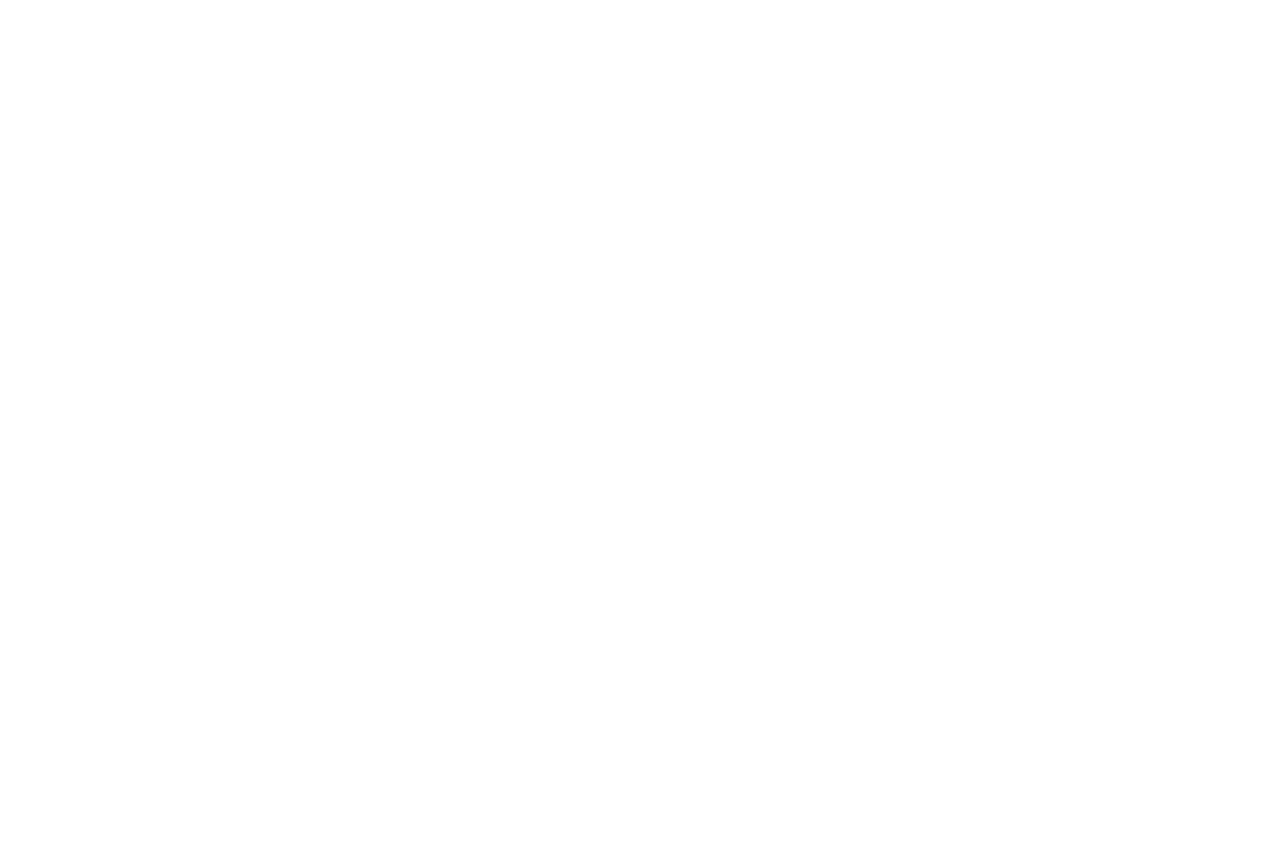
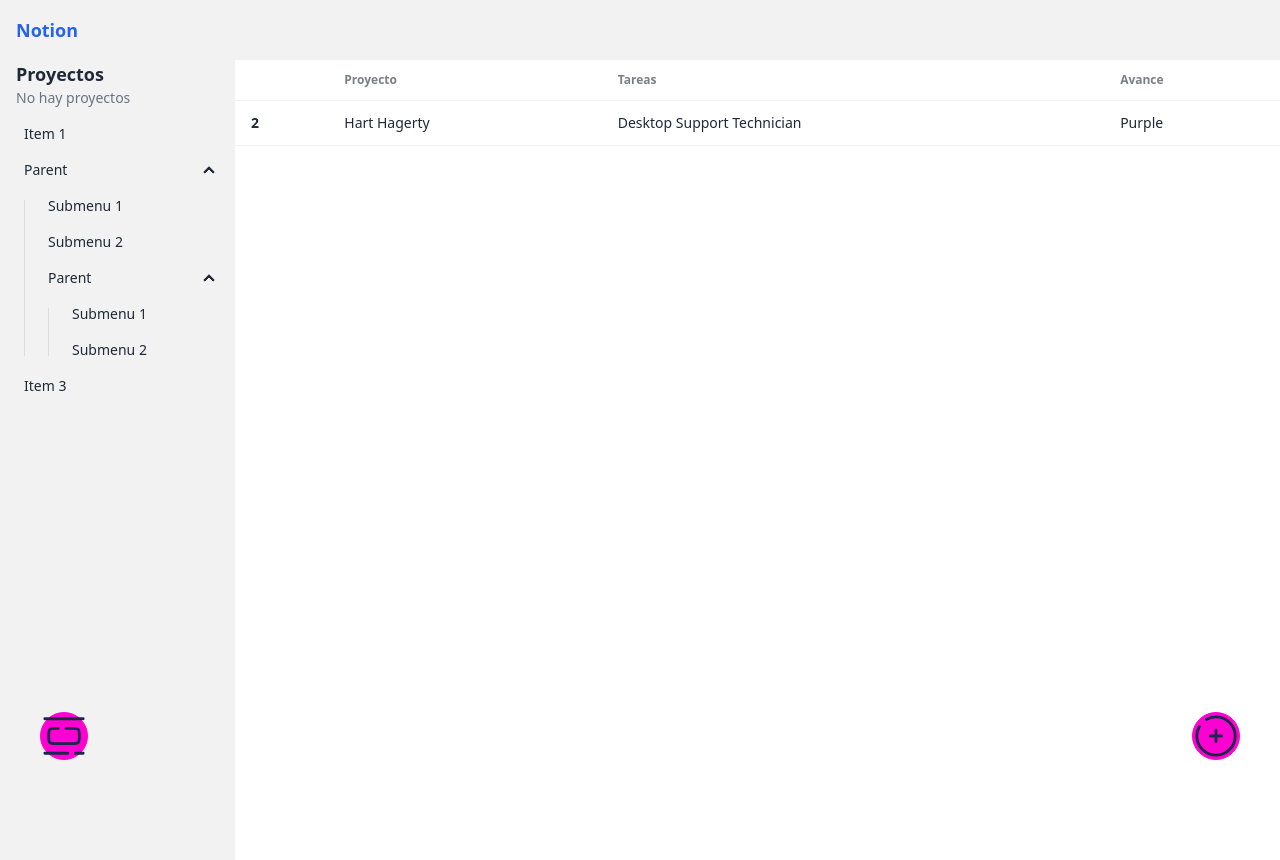
Before and after one commit to carlose2-glitch/06-projects-app, a Vue app: page /projects in a window 1280 px wide. Before the commit this address had no page. Before the commit the page ends 800 px from the top, so only its background shows below. Built offline with nearby package versions, Linux system fonts and the light colour scheme.

Commit message:
instalacion de pinia

```diff
--- a/package.json
+++ b/package.json
@@ -14,6 +14,7 @@
     "format": "prettier --write src/"
   },
   "dependencies": {
+    "pinia": "^2.3.0",
     "vue": "^3.5.13",
     "vue-router": "^4.4.5"
   },
--- a/src/main.ts
+++ b/src/main.ts
@@ -1,11 +1,14 @@
-import './assets/main.css'
+import './assets/main.css';
 
-import { createApp } from 'vue'
-import App from './App.vue'
-import router from './router'
+import { createApp } from 'vue';
+import App from './App.vue';
+import router from './router';
+import { createPinia } from 'pinia';
 
-const app = createApp(App)
+const pinia = createPinia();
+const app = createApp(App);
 
-app.use(router)
+app.use(pinia);
+app.use(router);
 
-app.mount('#app')
+app.mount('#app');
--- /dev/null
+++ b/src/modules/common/components/CustomModal.vue
@@ -0,0 +1,34 @@
+<template>
+  <dialog class="modal" :open="open">
+    <div class="modal-box">
+      <div class="border-b border-blue-500">
+        <!-- Header -->
+
+        <slot name="header" />
+      </div>
+
+      <div class="my-5">
+        <slot name="body" />
+      </div>
+
+      <div class="border-t border-t-blue-500 pt-2">
+        <slot name="footer" />
+      </div>
+    </div>
+  </dialog>
+
+  <div
+    v-if="open"
+    class="modal-backdrop fixed top-0 left-0 z-10 bg-black opacity-50 w-screen h-screen"
+  ></div>
+</template>
+
+<script lang="ts" setup>
+interface Props {
+  open?: boolean;
+}
+
+withDefaults(defineProps<Props>(), {
+  open: false,
+});
+</script>
--- /dev/null
+++ b/src/modules/common/components/FabButton.vue
@@ -0,0 +1,32 @@
+<template>
+  <button @click="$emit('click')" :class="['btn btn-circle btn-secondary fixed', position]">
+    <slot />
+  </button>
+</template>
+
+<script lang="ts" setup>
+interface Props {
+  position?: 'top-left' | 'top-right' | 'bottom-left' | 'bottom-right';
+}
+
+const props = withDefaults(defineProps<Props>(), {
+  position: 'bottom-right',
+});
+
+defineEmits(['click']);
+</script>
+
+<style scoped>
+.top-left {
+  @apply top-10 left-10;
+}
+.top-right {
+  @apply top-10 right-10;
+}
+.bottom-left {
+  @apply bottom-10 left-10;
+}
+.bottom-right {
+  @apply bottom-10 right-10;
+}
+</style>
--- /dev/null
+++ b/src/modules/common/components/InputModal.vue
@@ -0,0 +1,64 @@
+<template>
+  <dialog id="my_modal_1" class="modal" :open="open">
+    <div class="modal-box">
+      <h3 class="text-lg font-bold">{{ title }}</h3>
+      <p v-if="subtitle" class="py-4">{{ subtitle }}</p>
+      <div class="modal-action flex flex-col">
+        <form method="dialog" @submit.prevent="submitValue">
+          <input
+            ref="inputRef"
+            type="text"
+            :placeholder="placeholder ?? 'Ingrese un valor'"
+            class="input input-bordered input-primary w-full flex-1"
+            v-model="inputValue"
+          />
+          <!-- if there is a button in form, it will close the modal -->
+          <div class="flex justify-end mt-5">
+            <button class="btn" @click="$emit('close')">Close</button>
+
+            <button type="submit" class="btn-primary btn">Aceptar</button>
+          </div>
+        </form>
+      </div>
+    </div>
+  </dialog>
+
+  <div
+    v-if="open"
+    class="modal-backdrop fixed top-0 left-0 z-10 bg-black opacity-50 w-screen h-screen"
+  ></div>
+</template>
+
+<script lang="ts" setup>
+import { ref } from 'vue';
+
+interface Props {
+  open: boolean;
+  title: string;
+  subtitle?: string;
+  placeholder?: string;
+}
+
+defineProps<Props>();
+
+const emits = defineEmits<{
+  close: [void];
+  value: [text: string];
+}>();
+
+const inputValue = ref('');
+const inputRef = ref<HTMLInputElement | null>(null);
+
+const submitValue = () => {
+  console.log({ value: inputValue.value });
+  if (!inputValue.value) {
+    inputRef.value?.focus();
+    return;
+  }
+
+  emits('value', inputValue.value.trim());
+  emits('close');
+
+  inputValue.value = '';
+};
+</script>
--- /dev/null
+++ b/src/modules/common/icons/AddCircle.vue
@@ -0,0 +1,20 @@
+<template>
+  <svg viewBox="0 0 24 24" fill="none" xmlns="http://www.w3.org/2000/svg">
+    <g id="SVGRepo_bgCarrier" stroke-width="0"></g>
+    <g id="SVGRepo_tracerCarrier" stroke-linecap="round" stroke-linejoin="round"></g>
+    <g id="SVGRepo_iconCarrier">
+      <path
+        d="M15 12L12 12M12 12L9 12M12 12L12 9M12 12L12 15"
+        stroke="#1C274C"
+        stroke-width="1.5"
+        stroke-linecap="round"
+      ></path>
+      <path
+        d="M7 3.33782C8.47087 2.48697 10.1786 2 12 2C17.5228 2 22 6.47715 22 12C22 17.5228 17.5228 22 12 22C6.47715 22 2 17.5228 2 12C2 10.1786 2.48697 8.47087 3.33782 7"
+        stroke="#1C274C"
+        stroke-width="1.5"
+        stroke-linecap="round"
+      ></path>
+    </g>
+  </svg>
+</template>
--- /dev/null
+++ b/src/modules/common/icons/ModalIcon.vue
@@ -0,0 +1,21 @@
+<template>
+  <svg viewBox="0 0 24 24" fill="none" xmlns="http://www.w3.org/2000/svg">
+    <g id="SVGRepo_bgCarrier" stroke-width="0"></g>
+    <g id="SVGRepo_tracerCarrier" stroke-linecap="round" stroke-linejoin="round"></g>
+    <g id="SVGRepo_iconCarrier">
+      <path d="M22 3L2 3" stroke="#1C274C" stroke-width="1.5" stroke-linecap="round"></path>
+      <path
+        d="M22 21L18 21M2 21L14 21"
+        stroke="#1C274C"
+        stroke-width="1.5"
+        stroke-linecap="round"
+      ></path>
+      <path
+        d="M9 8L8 8C6.11438 8 5.17157 8 4.58579 8.58579C4 9.17157 4 10.1144 4 12C4 13.8856 4 14.8284 4.58579 15.4142C5.17157 16 6.11438 16 8 16H16C17.8856 16 18.8284 16 19.4142 15.4142C20 14.8284 20 13.8856 20 12C20 10.1144 20 9.17157 19.4142 8.58579C18.8284 8 17.8856 8 16 8L13 8"
+        stroke="#1C274C"
+        stroke-width="1.5"
+        stroke-linecap="round"
+      ></path>
+    </g>
+  </svg>
+</template>
--- a/src/modules/projects/components/SideMenu.vue
+++ b/src/modules/projects/components/SideMenu.vue
@@ -1,5 +1,5 @@
 <template>
-  <aside>
+  <aside class="bg-base-200 w-72 min-h-screen">
     <h2 class="text-lg font-bold mx-4">Proyectos</h2>
     <p class="text-sm text-gray-500 mx-4">No hay proyectos</p>
 
--- a/src/modules/projects/layout/ProjectsLayouts.vue
+++ b/src/modules/projects/layout/ProjectsLayouts.vue
@@ -1,12 +1,12 @@
 <template>
   <div class="flex flex-col">
     <!-- Top Menu -->
-    <TopMenu />
-    <main>
+    <top-menu />
+    <main class="flex flex-row">
       <!-- Side menu -->
-      <SideMenu />
+      <side-menu />
       <!-- Router Vue -->
-      <Router-view></Router-view>
+      <router-view />
     </main>
   </div>
 </template>
--- /dev/null
+++ b/src/modules/projects/views/ProjectsView.vue
@@ -0,0 +1,78 @@
+<template>
+  <div class="overflow-x-auto w-full">
+    <table class="table">
+      <!-- head -->
+      <thead>
+        <tr>
+          <th></th>
+          <th>Proyecto</th>
+          <th>Tareas</th>
+          <th>Avance</th>
+        </tr>
+      </thead>
+      <tbody>
+        <tr class="hover">
+          <th>2</th>
+          <td>Hart Hagerty</td>
+          <td>Desktop Support Technician</td>
+          <td>Purple</td>
+        </tr>
+      </tbody>
+    </table>
+  </div>
+
+  <input-modal
+    :open="modalOpen"
+    @close="modalOpen = false"
+    @value="onNewValue"
+    placeholder="Ingrese el nombre del proyecto"
+    title="Nuevo proyecto"
+    subtitle="Dale un nombre unico a tu proyecto"
+  />
+
+  <custom-modal :open="customModalOpen">
+    <template #header>
+      <h1 class="text-3xl">Titulo del modal</h1>
+    </template>
+
+    <template #body>
+      <p>
+        Lorem ipsum dolor sit amet consectetur adipisicing elit. Perferendis et tenetur aliquam ea
+        libero quo asperiores nostrum excepturi voluptate! Et provident obcaecati, veritatis labore
+        fugit deleniti commodi molestiae voluptas ea!
+      </p>
+    </template>
+
+    <template #footer>
+      <div class="flex justify-end">
+        <button @click="customModalOpen = false" class="btn">Close</button>
+
+        <button @click="customModalOpen = false" class="btn-primary btn">Aceptar</button>
+      </div>
+    </template>
+  </custom-modal>
+
+  <fab-button @click="modalOpen = true">
+    <add-circle />
+  </fab-button>
+
+  <fab-button @click="customModalOpen = true" position="bottom-left">
+    <modal-icon />
+  </fab-button>
+</template>
+
+<script lang="ts" setup>
+import CustomModal from '@/modules/common/components/CustomModal.vue';
+import FabButton from '@/modules/common/components/FabButton.vue';
+import InputModal from '@/modules/common/components/InputModal.vue';
+import AddCircle from '@/modules/common/icons/AddCircle.vue';
+import ModalIcon from '@/modules/common/icons/ModalIcon.vue';
+import { ref } from 'vue';
+
+const modalOpen = ref(false);
+const customModalOpen = ref(false);
+
+const onNewValue = (projectName: string) => {
+  console.log({ projectName });
+};
+</script>
--- a/src/router/index.ts
+++ b/src/router/index.ts
@@ -6,8 +6,16 @@ const router = createRouter({
   routes: [
     {
       path: '/',
-      name: 'projects',
+      name: 'home',
+      redirect: { name: 'projects' },
       component: ProjectsLayouts,
+      children: [
+        {
+          path: 'projects',
+          name: 'projects',
+          component: () => import('@/modules/projects/views/ProjectsView.vue'),
+        },
+      ],
     },
   ],
 });
```
Also changed, not shown: 1 other file (tests, documents, lock files or other folders).
